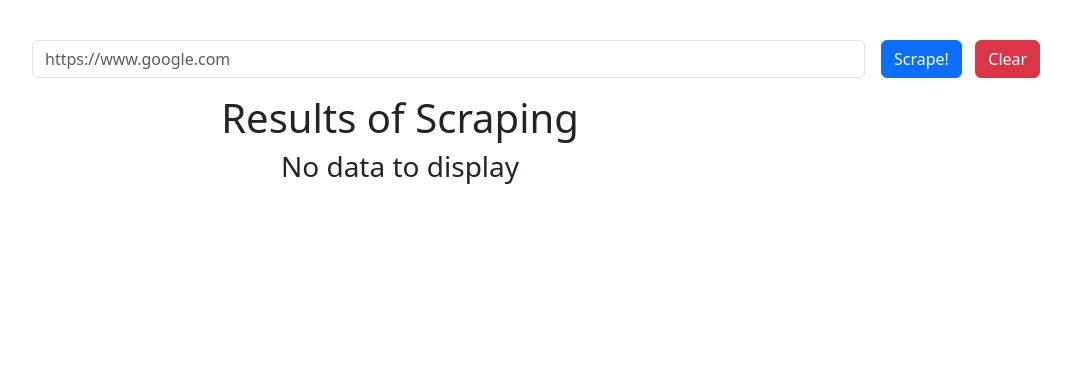
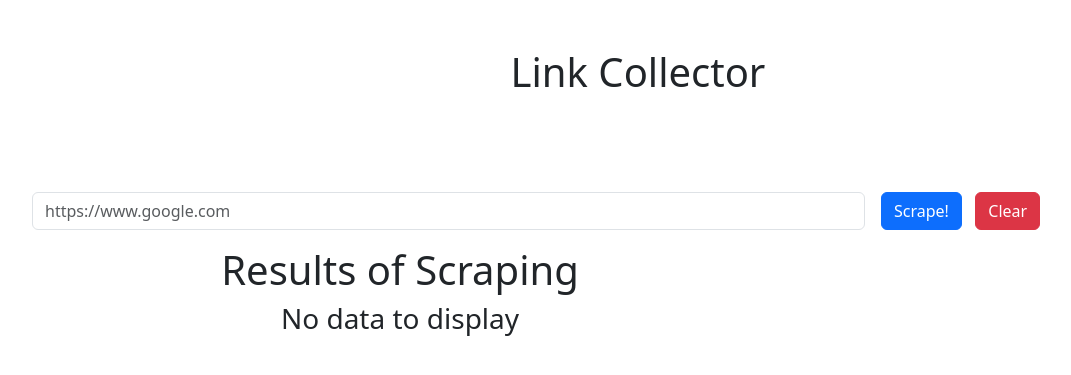
Before and after one commit to shubhenduanupamdutta/Django_WebScraper, a Django app: page / in a window 1280 px wide. Shown: the top 375 px of the page, without its empty margins (50-1121 px from the left). Run offline with Django 4.2, Linux system fonts and the light colour scheme; data that the repository does not hold is empty.

Commit message:
Add a header to the page.

```diff
--- a/web_scraper/scraper/templates/scraper/scrape.html
+++ b/web_scraper/scraper/templates/scraper/scrape.html
@@ -13,6 +13,12 @@
   </head>
   <body>
     <div class="container">
+      <div class="row">
+        <div class="col-md-12 m-5">
+          <h1 class="text-center">Link Collector</h1>
+        </div>
+      </div>
+
       <form method='post' class="row g-3 mt-4" action="{% url 'scraping' %}">
         {% csrf_token %}
         <div class="col-md-9">
```
